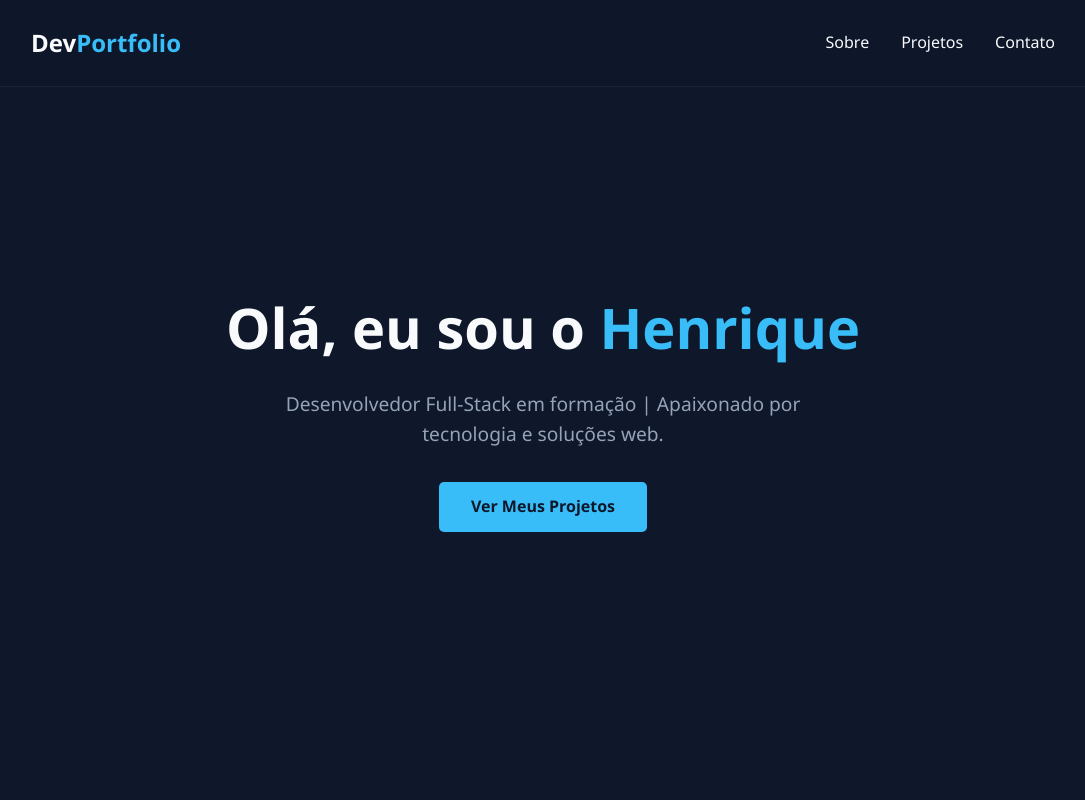
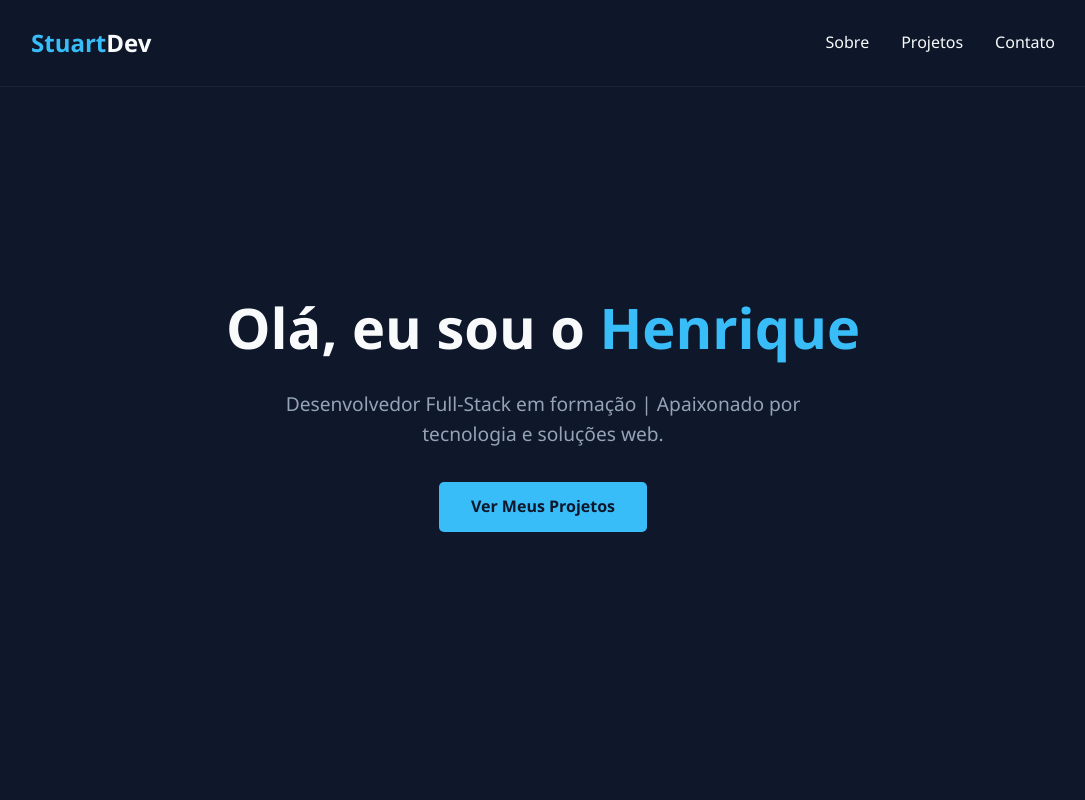
Before and after one commit to rique18/Portifolio, a plain HTML site: page index.html in a window 1280 px wide. Shown: the top 800 px of the page, without its empty margins (97-1182 px from the left). Drawn offline with Linux system fonts and the light colour scheme.

Commit message:
salvando ajustes

```diff
--- a/index.html
+++ b/index.html
@@ -10,7 +10,7 @@
 <body>
 
     <header class="navbar">
-        <div class="logo">Dev<span>Portfolio</span></div>
+        <div class="logo"><span>Stuart</span>Dev</div>
         <nav>
             <ul class="nav-links">
                 <li><a href="#sobre">Sobre</a></li>
```
